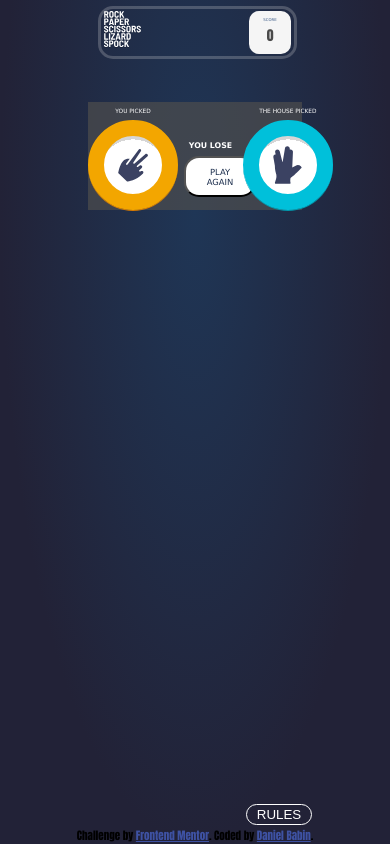
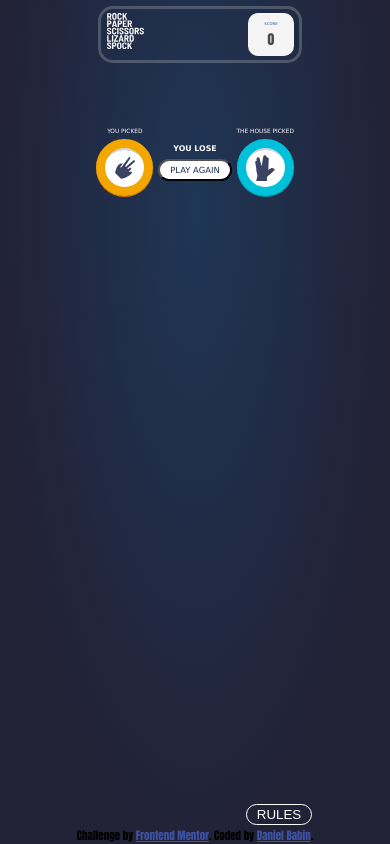
Before and after one commit to dbabs629/rock-paper-scissors-lizard-spock, a plain HTML site: page index.html in a window 390 px wide. Both pictures are taken after a click on the element 200 px from the left and 102 px from the top of the page. Drawn offline with Linux system fonts and the light colour scheme.

Commit message:
fixed styles: Options for players and the borders for each option to be responsive fluid without need of media queries, fixed spacing between the options the user and computer picked and the play again button. Overall responsiveness has improved due to use of vw sizing vs using % & rem

```diff
--- a/index.html
+++ b/index.html
@@ -52,7 +52,7 @@
             id="scissors"
             class="option-btn"
             style="
-              border: 1rem solid rgb(243, 166, 0);
+              border: 2.5vmin solid rgb(243, 166, 0);
               box-shadow: 0vw 0.25vw rgb(214, 121, 0);
             "
           >
@@ -62,7 +62,7 @@
             id="paper"
             class="option-btn"
             style="
-              border: 1rem solid rgb(0, 110, 255);
+              border: 2.5vmin solid rgb(0, 110, 255);
               box-shadow: 0vw 0.25vw rgb(0, 85, 197);
             "
           >
@@ -72,7 +72,7 @@
             id="rock"
             class="option-btn"
             style="
-              border: 1rem solid rgb(253, 68, 68);
+              border: 2.5vmin solid rgb(253, 68, 68);
               box-shadow: 0vw 0.25vw rgb(192, 51, 51);
             "
           >
@@ -82,7 +82,7 @@
             id="lizard"
             class="option-btn"
             style="
-              border: 1rem solid rgb(142, 84, 250);
+              border: 2.5vmin solid rgb(142, 84, 250);
               box-shadow: 0vw 0.25vw rgb(101, 60, 179);
             "
           >
@@ -92,7 +92,7 @@
             id="spock"
             class="option-btn"
             style="
-              border: 1rem solid rgb(0, 192, 218);
+              border: 2.5vmin solid rgb(0, 192, 218);
               box-shadow: 0vw 0.25vw rgb(0, 150, 170);
             "
           >
--- a/scripts/script.js
+++ b/scripts/script.js
@@ -89,7 +89,7 @@ for (let i = 0; i < options.length; i++) {
     h2Text = document.createTextNode(outcome);
     outcomeText.appendChild(h2Text);
     outcomeContainer.style.display = "flex";
-    optionSection.style.maxWidth = "55%";
+    optionSection.style.maxWidth = "60%";
   });
 }
 againBtn.addEventListener("click", () => {
--- a/styles/style.css
+++ b/styles/style.css
@@ -49,7 +49,7 @@ main {
   border: 0.2rem solid;
   border-color: rgba(213, 213, 214, 0.25);
   border-radius: 15px;
-  padding: 1% 1.5%;
+  padding: 1vw 1.5vw;
   margin-top: 3%;
 }
 #logo {
@@ -61,7 +61,7 @@ main {
   max-width: 20%;
   width: 175px;
   height: auto;
-  padding: 1%;
+  padding: 1vw;
   text-align: center;
   border-radius: 10px;
   background-color: whitesmoke;
@@ -80,8 +80,7 @@ main {
   width: 100%;
   height: auto;
   margin: 0 auto;
-  background-color: rgba(78, 78, 78, 0.7);
-  margin-top: 11vmin;
+  margin-top: 15vmin;
 }
 #options-div {
   display: flex;
@@ -89,20 +88,15 @@ main {
   max-width: 100%;
   width: 100%;
   height: auto;
-  background-color: rgba(71, 45, 45, 0.7);
-  /* background-color:rgb(180, 180, 180); */
-  /* margin-top: 15vh; */
 }
 #pentagon-container {
   max-width: 100%;
   width: 100%;
   height: auto;
   margin: 0 auto;
-  /* background-color: rgba(44, 107, 110, 0.7); */
 }
 #bgPentagon {
   max-width: 100%;
-  /* max-height: 50vh; */
   width: 100%;
   height: auto;
 }
@@ -175,12 +169,12 @@ main {
   height: 100%;
   margin: 0 auto;
   text-align: center;
-  /* margin-top: 2.5%; */
 }
 .picked-container {
   display: flex;
   flex-direction: column;
-  width: 50%;
+  max-width: 40%;
+  width: 100%;
   height: auto;
   align-items: center;
 }
@@ -191,17 +185,16 @@ main {
 .picked {
   display: flex;
   align-items: center;
-  min-width: 15vw;
-  min-height: 15vw;
-  width: 50%;
+  min-width: 10vw;
+  min-height: 10vw;
+  width: 40%;
   height: auto;
   text-align: center;
   margin: 0 auto;
   border-radius: 50%;
-  /* margin-top: 10%; */
   background-color: white;
-  border: 2.5rem solid rgb(0, 192, 218);
-  box-shadow: 0rem 0.7rem rgb(0, 150, 170);
+  border: 1.5vw solid rgb(0, 192, 218);
+  box-shadow: 0vw 0.7vw rgb(0, 150, 170);
   background-image: radial-gradient(
     circle at 50% 65%,
     white 68%,
@@ -227,23 +220,21 @@ main {
   margin: 0 auto;
 }
 #outcome-container {
-  max-width: 25%;
+  max-width: 20%;
   height: auto;
-  margin: 0% 2.5%;
-  margin-top: 15%;
+  justify-content: center;
 }
 #playAgain {
   font-size: 1vmax;
   font-weight: 500;
   color: rgb(28, 46, 77);
   font-family: Verdana, Geneva, Tahoma, sans-serif;
-  padding: 1vmax 2.5vmax;
+  padding: 1vw 2.5vw;
   background-color: white;
-  border-radius: 15px;
+  border-radius: 25px;
   cursor: pointer;
-  text-decoration-color: none;
-  margin: 0 auto;
   align-self: center;
+  white-space: nowrap;
 }
 #outcome-text {
   font-family: Verdana, Geneva, Tahoma, sans-serif;
@@ -251,6 +242,7 @@ main {
   font-weight: 500;
   font-weight: bold;
   font-size: 2vw;
+  white-space: nowrap;
 }
 #modal {
   display: none;
@@ -328,15 +320,12 @@ main {
   bottom: 5vw;
   right: 20%;
   z-index: 100;
-  float: right;
   background-color: transparent;
   border: 1px solid white;
   border-radius: 15px;
   padding: 0.5% 2.5%;
   color: white;
   cursor: pointer;
-  text-decoration-color: none;
-  outline: none;
   font-weight: 500;
 }
 #rules:hover {
@@ -382,23 +371,3 @@ main {
   margin: 0 auto;
   bottom: 0;
 }
-
-@media only screen and (max-width: 950px) {
-  /* #score-section {
-    margin-top: 5vw;
-  } */
-  /* #options-section {
-        margin-top:15vw;
-    } */
-}
-@media only screen and (max-width: 450px) {
-  /* #score-section {
-    margin-top: 7.5vw;
-  } */
-  /* #options-section {
-        margin-top:15vw;
-    } */
-  /* #rules {
-    bottom: 15vw;
-  } */
-}
```
